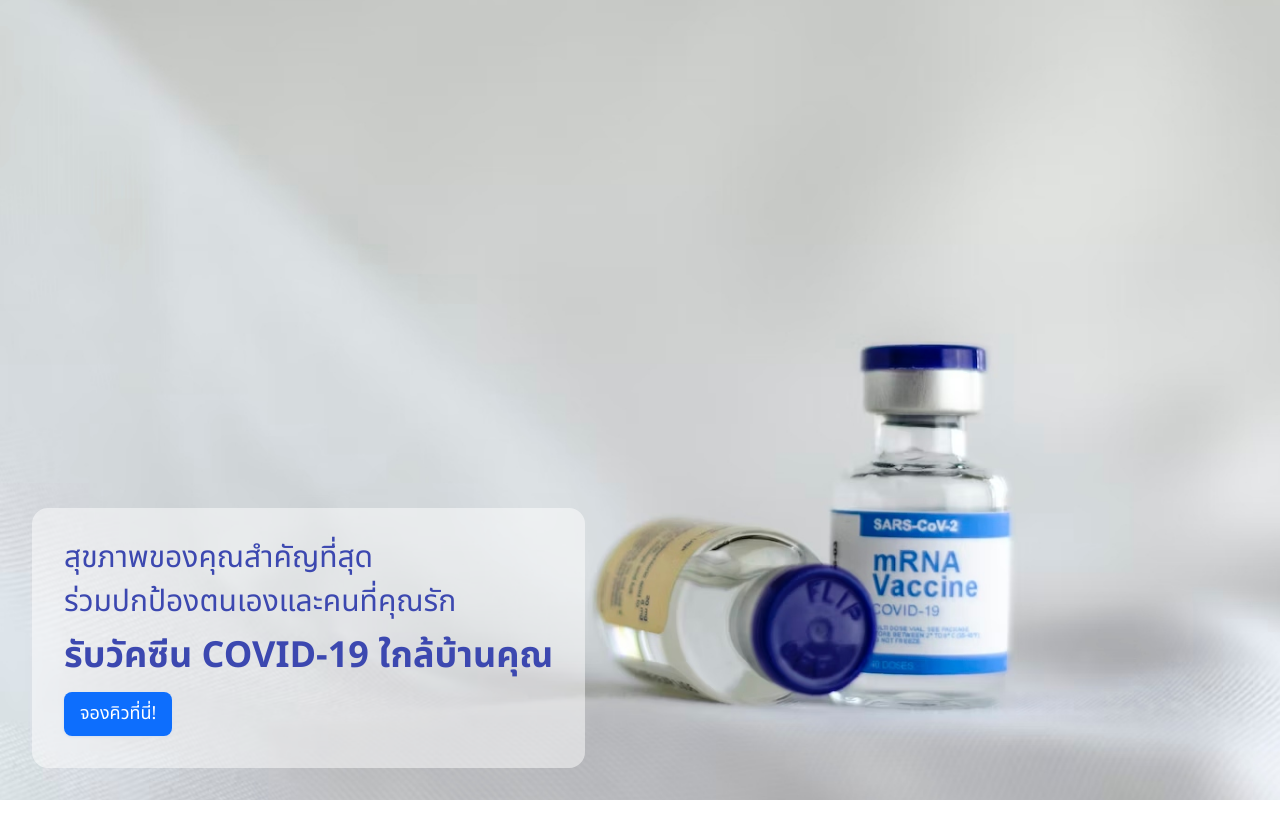
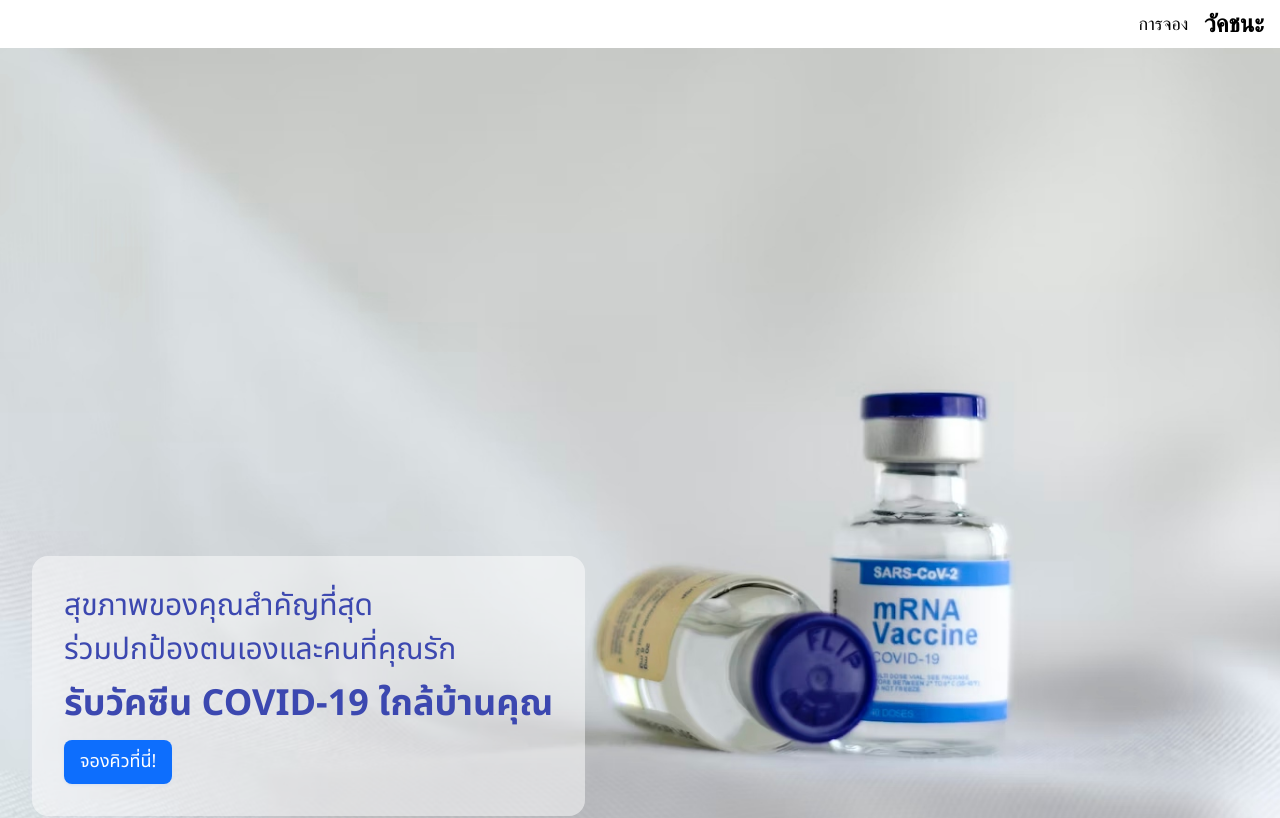
Before and after one commit to patcharapongk/2110507-Asgn03, a Next.js app: page / in a window 1280 px wide. Shown: the top 818 px of the page. Built offline with nearby package versions, Linux system fonts and the light colour scheme.

Commit message:
Added Menubar and to the layout

```diff
--- a/src/app/layout.tsx
+++ b/src/app/layout.tsx
@@ -1,22 +1,26 @@
-import './globals.css'
-import type { Metadata } from 'next'
-import { Inter } from 'next/font/google'
+import MenuBar from "@/components/MenuBar";
+import "./globals.css";
+import type { Metadata } from "next";
+import { Inter } from "next/font/google";
 
-const inter = Inter({ subsets: ['latin'] })
+const inter = Inter({ subsets: ["latin"] });
 
 export const metadata: Metadata = {
-  title: 'Create Next App',
-  description: 'Generated by create next app',
-}
+  title: "Create Next App",
+  description: "Generated by create next app",
+};
 
 export default function RootLayout({
   children,
 }: {
-  children: React.ReactNode
+  children: React.ReactNode;
 }) {
   return (
     <html lang="en">
-      <body className={inter.className}>{children}</body>
+      <body className={inter.className}>
+        <MenuBar />
+        {children}
+      </body>
     </html>
-  )
+  );
 }
--- /dev/null
+++ b/src/components/MenuBar.tsx
@@ -0,0 +1,20 @@
+import Link from "next/link";
+const MenuBar = () => {
+  return (
+    <nav>
+      <div className="flex justify-end items-center gap-4 py-2 px-4">
+        <Link
+          href="/booking"
+          className="text-lg hover:underline hover:border-blue-500"
+        >
+          การจอง
+        </Link>
+        <Link href="/" className="text-2xl font-bold">
+          วัคชนะ
+        </Link>
+      </div>
+    </nav>
+  );
+};
+
+export default MenuBar;
```
